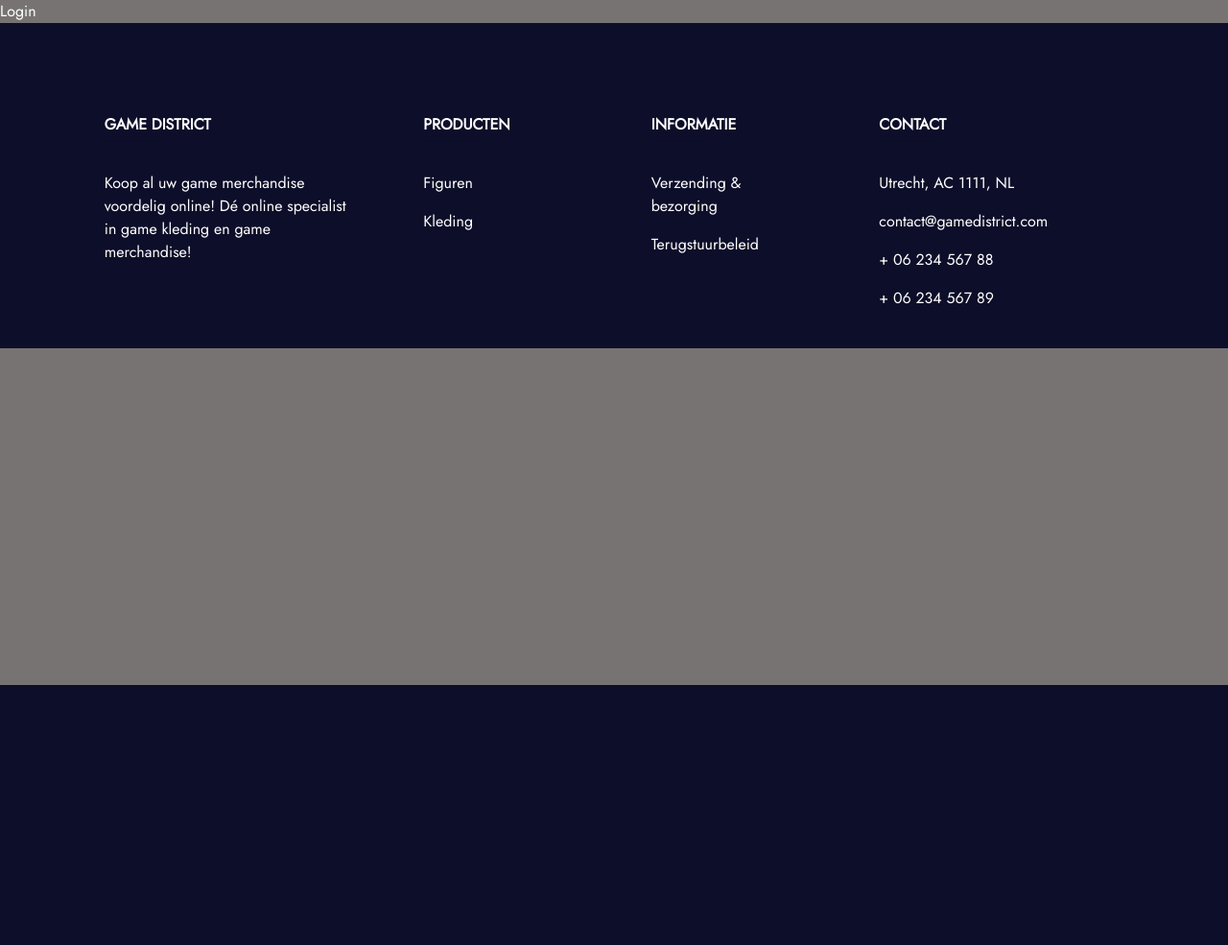
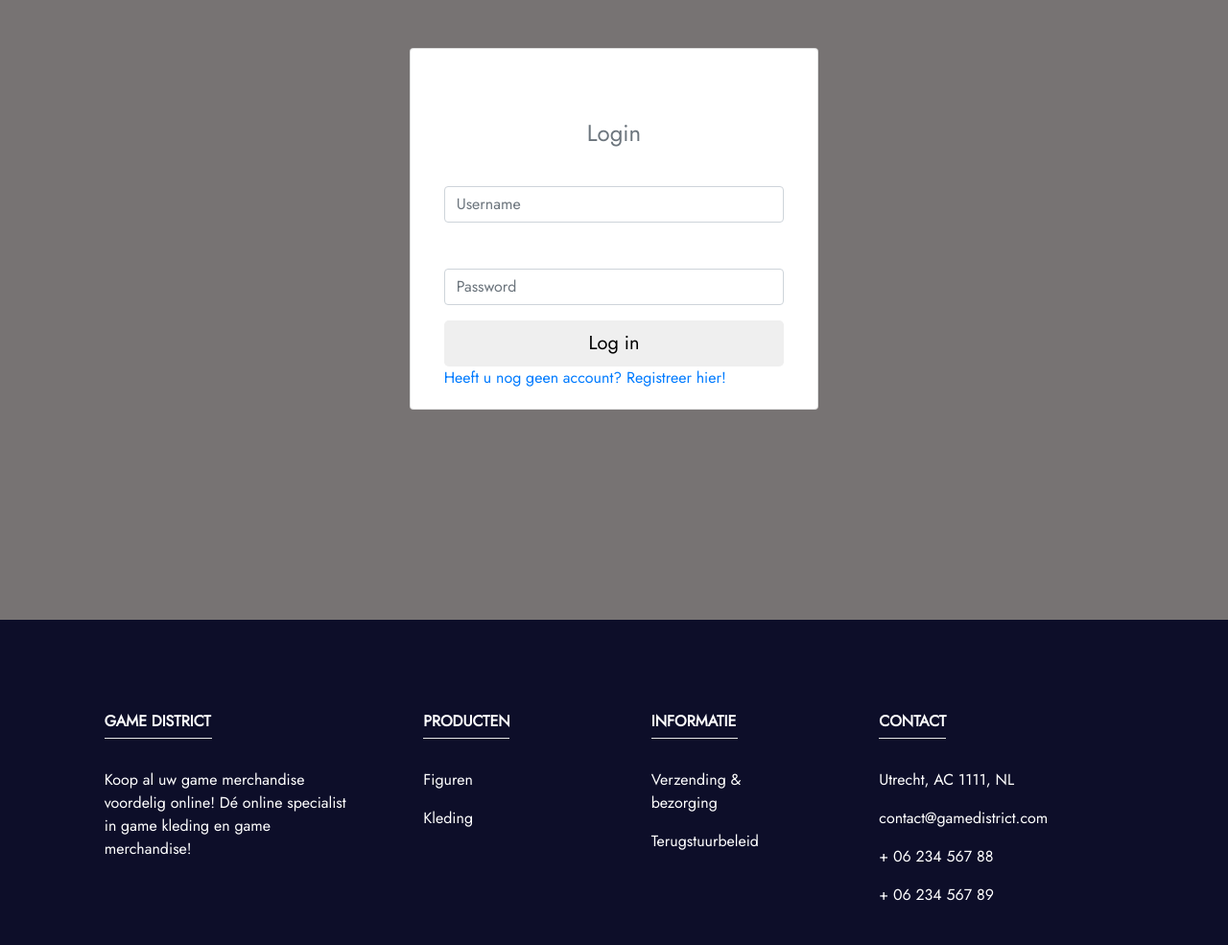
Before and after one commit to DaveydeHaas/project-periode-4-jaar-1, a PHP site: page /index.php?content=login in a window 1280 px wide. Shown: the part 86-1071 px from the top of the page at 96% size. Before the commit the page ends 800 px from the top, so only its background shows below. Run offline with PHP 8.4, Linux system fonts and the light colour scheme; some libraries are stand-ins or nearby versions.

Commit message:
08/06 footer lines fixed

```diff
--- a/basis-content/footer.php
+++ b/basis-content/footer.php
@@ -23,7 +23,7 @@
 
                 <!-- Content -->
                 <h6 class="text-uppercase font-weight-bold">Game District</h6>
-                <hr class="mb-4 mt-0 d-inline-block mx-auto" style="width: 60px;">
+                <hr class="mb-4 mt-0 d-inline-block mx-auto footer-line " style="width: 112px;">
                 <p>Koop al uw game merchandise voordelig online! Dé online specialist in game kleding en game merchandise!</p>
 
             </div>
@@ -34,7 +34,7 @@
 
                 <!-- Links -->
                 <h6 class="text-uppercase font-weight-bold">Producten</h6>
-                <hr class="mb-4 mt-0 d-inline-block mx-auto" style="width: 60px;">
+                <hr class="mb-4 mt-0 d-inline-block mx-auto footer-line" style="width: 90px;">
                 <p>
                     <a href="#!" class="hreffix">Figuren</a>
                 </p>
@@ -56,7 +56,7 @@
 
                 <!-- Links -->
                 <h6 class="text-uppercase font-weight-bold">Informatie</h6>
-                <hr class="mb-4 mt-0 d-inline-block mx-auto " style="width: 60px;">
+                <hr class="mb-4 mt-0 d-inline-block mx-auto footer-line" style="width: 90px;">
                 <p>
                     <a href="#!" class="hreffix">Verzending & bezorging</a>
                 </p>
@@ -78,7 +78,7 @@
 
                 <!-- Links -->
                 <h6 class="text-uppercase font-weight-bold">Contact</h6>
-                <hr class="mb-4 mt-0 d-inline-block mx-auto" style="width: 60px;">
+                <hr class="mb-4 mt-0 d-inline-block mx-auto footer-line" style="width: 70px;">
                 <p>Utrecht, AC 1111, NL</p>
                 <p>contact@gamedistrict.com</p>
                 <p>+ 06 234 567 88</p>
--- a/content/login.php
+++ b/content/login.php
@@ -1 +1,56 @@
-Login
+<!-- form login -->
+
+<div class="container-fluid">
+    <div class="row">
+
+        <div class="col-4"></div>
+
+        <div class="card col-4 registratie-margin-top registratie-margin-bottom">
+
+            <div class="card-body">
+                <div class="text-center">
+                    <h1 class="card-title">Schizopedia</h1>
+                    <h4 class="card-subtitle mb-2 text-muted">Login</h4>
+                </div>
+
+                <form action="./index.php?content=login_script" method="post">
+                    <div class="form-container">
+                        <div class="form-row">
+
+                            <div class="form-group col-12">
+                                <i class="fa fa-user"></i>
+                                <label for="inputusername">Username</label>
+                                <input type="text" name="username" class="form-control" id="username" placeholder="Username" required>
+                            </div>
+                        </div>
+
+                        <div class="form-row">
+                            <div class="form-group col-12">
+                                <i class="fa fa-lock"></i>
+                                <label for="inputPassword4">Password</label>
+                                <input type="password" name="pass" class="form-control" id="inputPassword" placeholder="Password" required>
+                            </div>
+                        </div>
+
+                        <div class="form-row">
+                        </div>
+
+                        <button type="submit" class="btn btn-lg btn-block registratie-button" value="checkpassword">Log in</button>
+                        <a href="index.php?content=registratie">Heeft u nog geen account? Registreer hier!</a>
+                    </div>
+                </form>
+            </div>
+        </div>
+        <div class="form-row">
+        </div>
+    </div>
+</div>
+
+<div class="col-4"></div>
+<br>
+<br>
+<br>
+<br>
+<br>
+<br>
+<br>
--- a/css/style.css
+++ b/css/style.css
@@ -72,7 +72,14 @@
    padding-top: 1px;
 }
 
-.hreffix{
+.hreffix
+{
+  color: #FFFFFF;
+}
+
+.footer-line
+{
+  background-color: #FFFFFF;
   color: #FFFFFF;
 }
 
--- a/index.php
+++ b/index.php
@@ -1,12 +1,17 @@
-<?php ob_start(); session_start(); session_gc(); ?>
+<?php ob_start();
+session_start();
+session_gc(); ?>
 
 <!DOCTYPE html>
 <html lang="en">
+
 <head>
     <!-- Required meta tags -->
     <meta charset="utf-8">
     <meta name="viewport" content="width=device-width, initial-scale=1, shrink-to-fit=no">
 
+    <!-- Font Awesome -->
+    <link rel="stylesheet" href="https://cdnjs.cloudflare.com/ajax/libs/font-awesome/4.7.0/css/font-awesome.min.css">
     <!-- Font Jost -->
     <link href="https://fonts.googleapis.com/css2?family=Jost&display=swap" rel="stylesheet">
     <!-- Lettertype -->
@@ -19,22 +24,22 @@
     <title>GameDistrict.org</title>
 </head>
 </head>
+
 <body class="basic-content">
     <!-- includes de navbar -->
-    <?php include("./basis-content/navbar.php");?>
+    <?php include("./basis-content/navbar.php"); ?>
 
     <!-- Content wisselen door middel van navbar -->
     <?php
-    if (isset($_GET["content"])){
+    if (isset($_GET["content"])) {
         include("./content/" . $_GET["content"] . ".php");
-    }
-    else{
+    } else {
         include("./content/home.php");
     }
     ?>
 
     <!-- includes de footer -->
-    <?php include("./basis-content/footer.php");?>
+    <?php include("./basis-content/footer.php"); ?>
 
     <!-- Optional JavaScript -->
     <!-- jQuery first, then Popper.js, then Bootstrap JS -->
@@ -44,4 +49,5 @@
     <script src="https://maxcdn.bootstrapcdn.com/bootstrap/4.0.0/js/bootstrap.min.js" integrity="sha384-JZR6Spejh4U02d8jOt6vLEHfe/JQGiRRSQQxSfFWpi1MquVdAyjUar5+76PVCmYl" crossorigin="anonymous"></script>
 </body>
 </body>
+
 </html>
```
Lines whose indentation alone changed are shown as unchanged.
